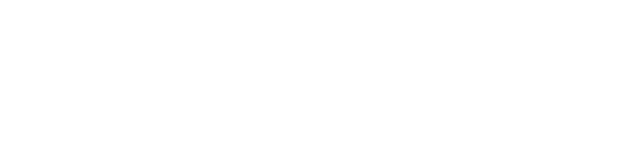
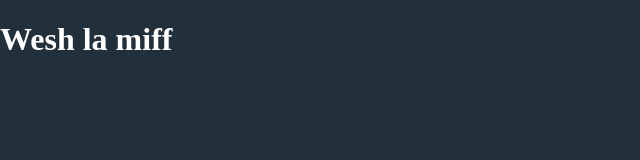
Before and after one commit to WeakedBUSH/quote-generator, a plain HTML site: page index.html in a window 1280 px wide. Shown: the whole page, without its empty margins (0-640 px from the left). Drawn offline with Linux system fonts and the light colour scheme.

Commit message:
new color

```diff
--- a/style.css
+++ b/style.css
@@ -5,6 +5,6 @@
 body{
     margin: 0%;
     min-height: 100vh;
-    background: color #22303c;
+    background-color: #22303c;
     color: white;
 }
```
